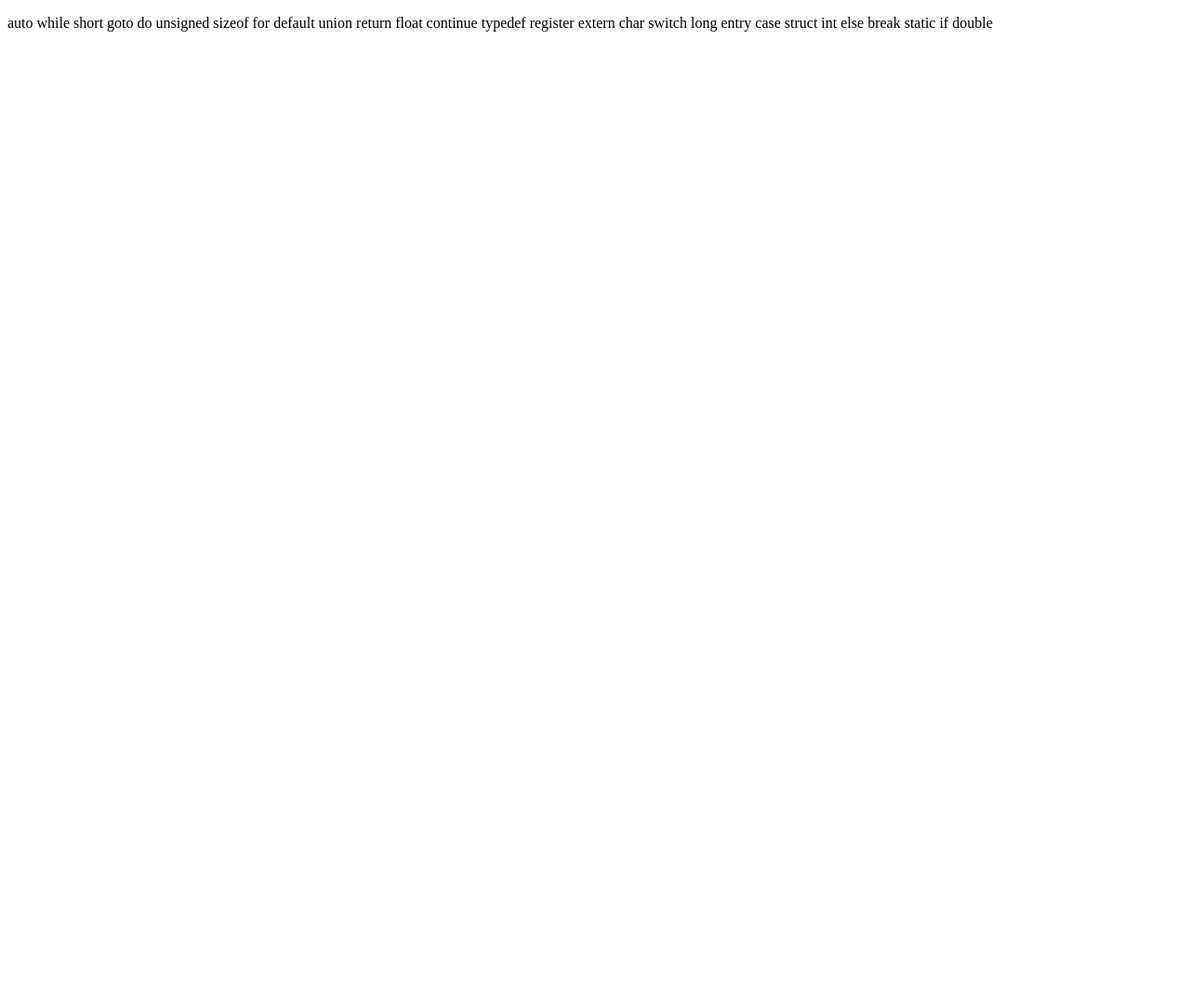
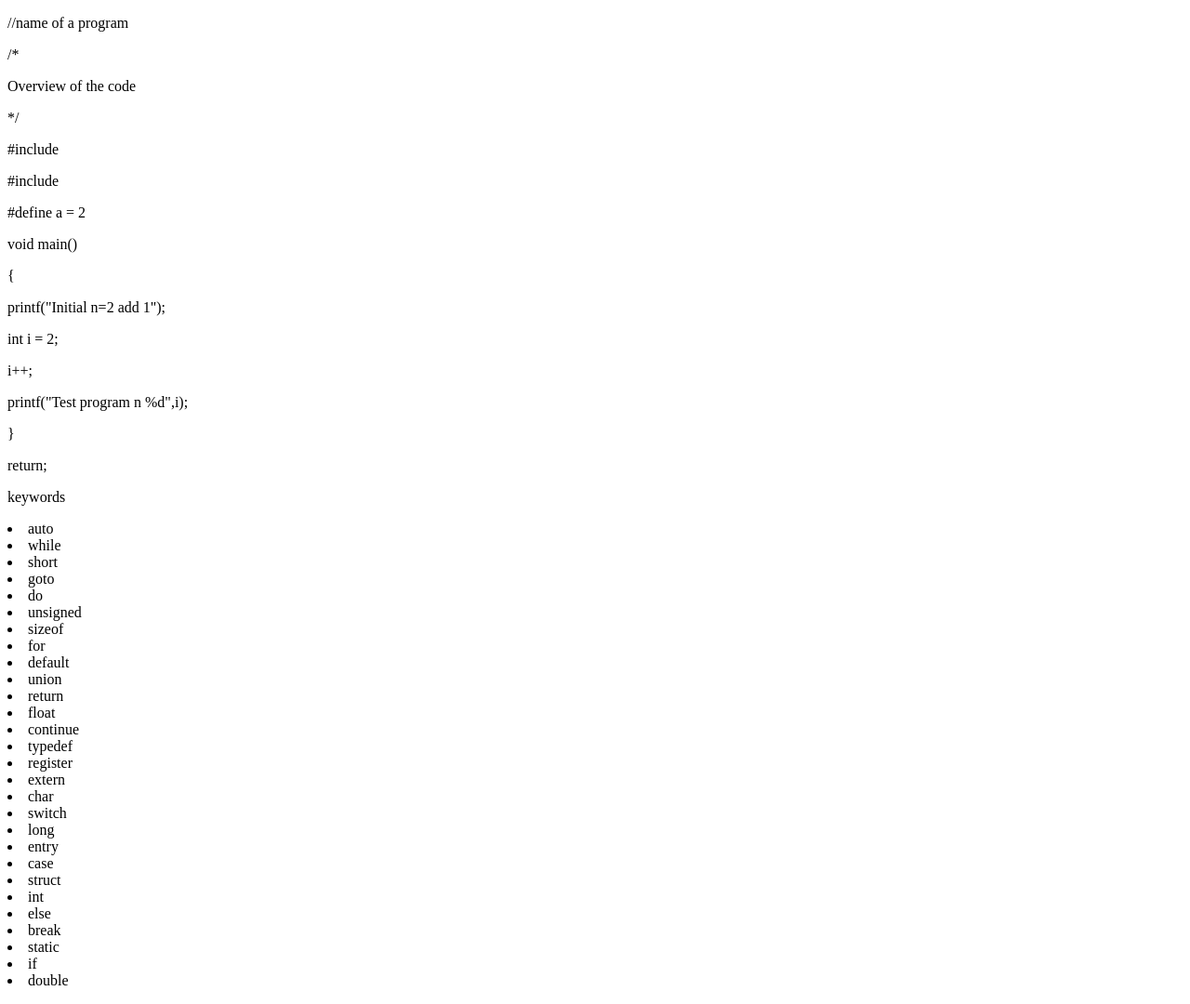
Before and after one commit to asun00/Tutorial_C, a plain HTML site: page tema1.html in a window 1280 px wide. Shown: the whole page at 93% size. Before the commit the page ends 800 px from the top, so only its background shows below. Drawn offline with Linux system fonts and the light colour scheme.

Commit message:
Update tema1.html

```diff
--- a/tema1.html
+++ b/tema1.html
@@ -3,38 +3,59 @@
 <html lang="es-ES">
   <head>
     <meta charset="utf-8">
-    <title>keywords</title>
+    <title>Structure of a C program</title>
   </head>
   <body>
-    <p>
-      <lo>auto</lo>
-      <lo>while</lo>
-      <lo>short</lo>
-      <lo>goto</lo>
-      <lo>do</lo>
-      <lo>unsigned</lo>
-      <lo>sizeof</lo>
-      <lo>for</lo>
-      <lo>default</lo>
-      <lo>union</lo>
-      <lo>return</lo>
-      <lo>float</lo>
-      <lo>continue</lo>
-      <lo>typedef</lo>
-      <lo>register</lo>
-      <lo>extern</lo>
-      <lo>char</lo>
-      <lo>switch</lo>
-      <lo>long</lo>
-      <lo>entry</lo>
-      <lo>case</lo>
-      <lo>struct</lo>
-      <lo>int</lo>
-      <lo>else</lo>
-      <lo>break</lo>
-      <lo>static</lo>
-      <lo>if</lo>
-      <lo>double</lo>
+    <div>
+         <p> //name of a program
+          <p>/*
+          <p>Overview of the code
+
+          <p>*/
+
+          <p>#include<stdio.h>
+         <p> #include<conio.h>
+
+          <p>#define a = 2
+
+              <p>void main()
+                 <p> {
+                 <p> printf("Initial n=2 add 1");
+                 <p> int i = 2;
+                 <p> i++;
+                 <p> printf("Test program n %d",i);
+                 <p> }
+                    <p>   return;
+    </div>
+    <p>keywords
+      <li>auto</li>
+      <li>while</li>
+      <li>short</li>
+      <li>goto</li>
+      <li>do</li>
+      <li>unsigned</li>
+      <li>sizeof</li>
+      <li>for</li>
+      <li>default</li>
+      <li>union</li>
+      <li>return</li>
+      <li>float</li>
+      <li>continue</li>
+      <li>typedef</li>
+      <li>register</li>
+      <li>extern</li>
+      <li>char</li>
+      <li>switch</li>
+      <li>long</li>
+      <li>entry</li>
+      <li>case</li>
+      <li>struct</li>
+      <li>int</li>
+      <li>else</li>
+      <li>break</li>
+      <li>static</li>
+      <li>if</li>
+      <li>double</li>
 
     </p>
 
```
